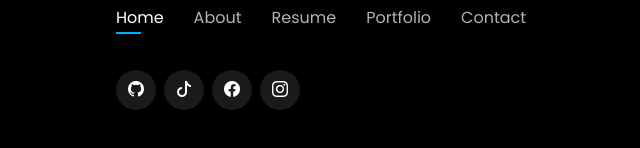
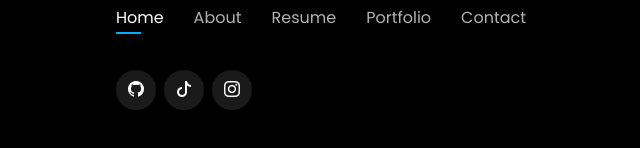
Before and after one commit to perdizx/perdizx, a plain HTML site: page index.html in a window 1280 px wide. Shown: the part 408-556 px from the top of the page, without its empty margins (319-959 px from the left). Drawn offline with nearby package versions, Linux system fonts and the light colour scheme.

Commit message:
Update index.html

```diff
--- a/index.html
+++ b/index.html
@@ -53,7 +53,6 @@
       <div class="social-links">
         <a href="#" class="twitter"><i class="bi bi-github"></i></a>
         <a href="https://www.tiktok.com/@ryujimlbb" class="tiktok"><i class="bi bi-tiktok"></i></a>
-        <a href="https://web.facebook.com/perdi.pratama.501" class="facebook"><i class="bi bi-facebook"></i></a>
         <a href="https://www.instagram.com/perdizx_/" class="instagram"><i class="bi bi-instagram"></i></a>
       </div>
     </div>
```
